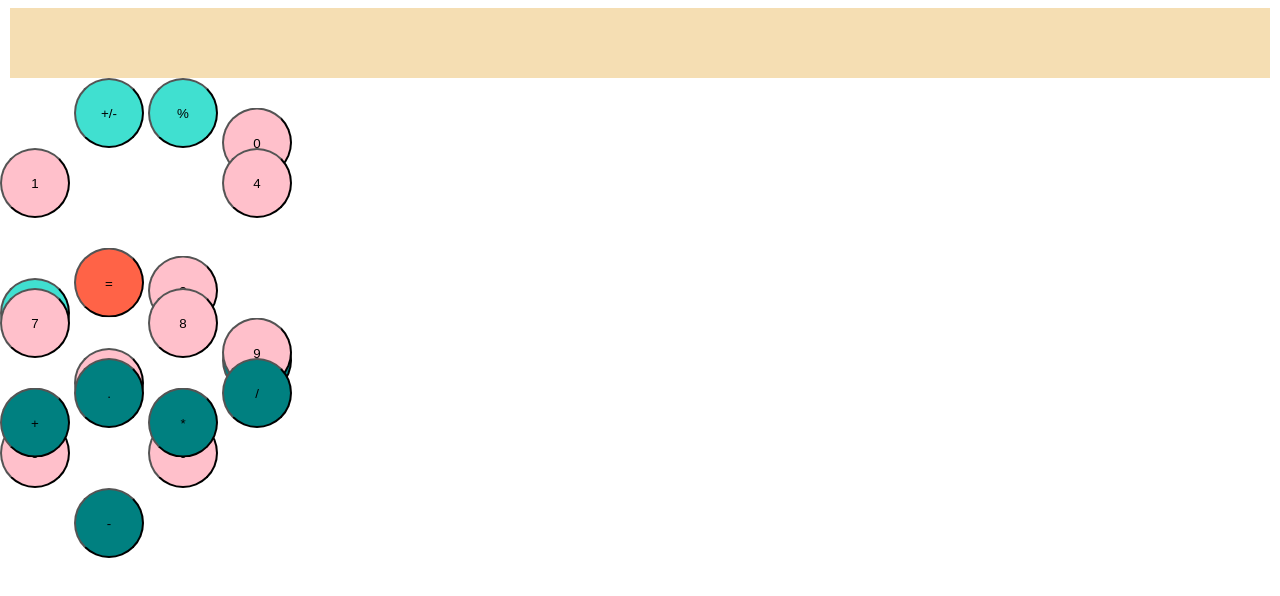
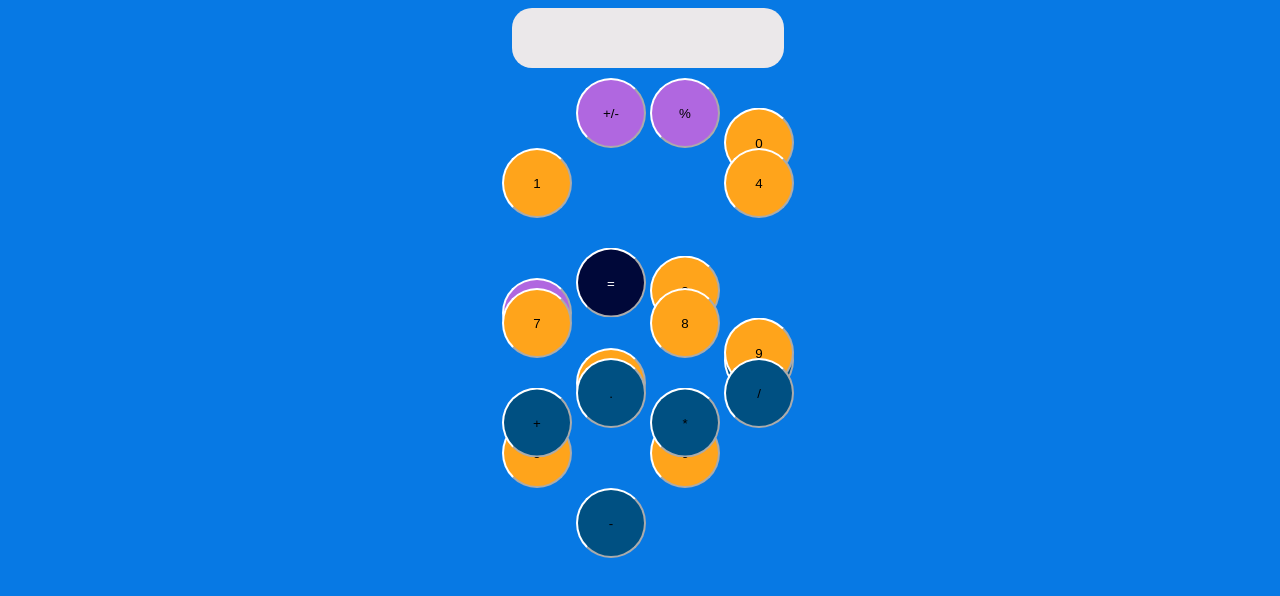
Before and after one commit to rmiri/caulculator, a website built with Parcel: page src/index.html in a window 1280 px wide. Built offline with nearby package versions, Linux system fonts and the light colour scheme.

Commit message:
css finished

```diff
--- a/src/index.html
+++ b/src/index.html
@@ -5,14 +5,14 @@
   <link rel="stylesheet" href="style.css">
   <meta name="viewport" content="width=device-width, initial-scale=1">
 </head>
-<body>
-  <div>
+<body class="element">
+  <div >
     <div id="visor" class="visor"></div>
     <div class="numbers">
       <div class="firstRow">
         <button id="clear" onclick="clearVisor()" class="ball ball3 clear">C</button>
-        <button id="convert" onclick="clearVisor()" class="ball clear">+/-</button>
-        <button id="percentage" onclick="clearVisor()" class="ball clear">%</button>
+        <button id="convert" onclick="convert()" class="ball clear">+/-</button>
+        <button id="/100" onclick="onClick(id)" class="ball clear">%</button>
         <button id="0" onclick="onClick(id)" class="ball ball2 number">0</button>
       </div>
       <div class="secondRow">
@@ -44,6 +44,7 @@
       <div>
       </div>
   </div>
+
   <script src="main.js"></script>
 </body>
 </html>
--- a/src/main.js
+++ b/src/main.js
@@ -10,9 +10,6 @@ const onClick = (id) => {
   num += id;
   visor.innerHTML = num;
 };
-
-
-
 
 const equalSym = () => {
   if (num !== '') {
@@ -27,3 +24,12 @@ const clearVisor = () => {
   num = '';
   result = '';
 }
+
+const convert = () => {
+  if (num[0] === '-') {
+    num = num.slice(1)
+  } else {
+    num = '-' + num;
+  }
+  visor.innerHTML = num
+}
--- a/src/style.css
+++ b/src/style.css
@@ -3,26 +3,23 @@ body {
   display: flex;
   justify-content: center;
 }
+
 .visor {
   max-width: 100%;
-  height: 50px;
-  background-color: wheat;
-  color: green;
+  background-color: #ebe8ea;
+  color: #2e2e2e;
   margin-left: 10px;
   margin-right: 10px;
-  padding: 10px;
+  margin-bottom: 10px;
+  padding: 30px;
+  border-radius: 20px;
 }
-.numbers {
-  width: 100vw;
-    /* margin-top: 5vh; */
-  /* margin-left: 15vw;
-  margin-right: 15vw; */
-  /* margin-bottom: 5vh; */
-}
+
 .ball {
   width: 70px;
   height: 70px;
   border-radius: 50%;
+  border-color: white;
   animation: bounce 0.5s;
   animation-direction: alternate;
   animation-timing-function: cubic-bezier(.5,0.05,1,.5);
@@ -50,16 +47,17 @@ body {
 }
 
 .number {
-  background-color: pink
+  background-color: #ffa41b
 }
 .symbol {
-  background-color: teal
+  background-color: #005082
 }
 .equal {
-  background-color: tomato;
+  background-color: #000839;
+  color: white;
 }
 .clear {
-  background-color: turquoise;
+  background-color: rgb(176, 103, 224);
 }
 
 @keyframes bounce {
@@ -80,3 +78,26 @@ ball {
   from { -webkit-transform: translate3d(0, 0, 0); transform: translate3d(0, 0, 0); }
   to   { -webkit-transform: translate3d(0, 200px, 0); transform: translate3d(0, 200px, 0); }
 }
+
+
+
+.element {
+  width: 100%;
+  height: 100%;
+  animation: pulse 5s infinite;
+}
+
+@keyframes pulse {
+  0% {
+    background-color: #0779e4;
+  }
+  30% {
+    background-color: #4cbbb9
+  }
+  80% {
+    background-color: #77d8d8;
+  }
+  100% {
+    background-color: #0779e4;
+  }
+}
```
